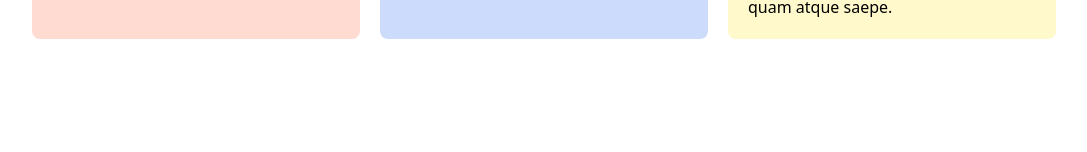
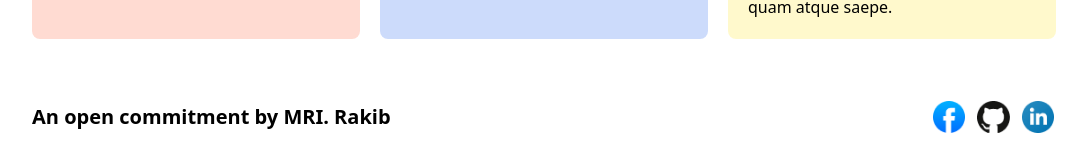
Before and after one commit to mrirakib04/landing-page-2, a React (Vite) app: page / in a window 1280 px wide. Shown: the part 2389-2541 px from the top of the page, without its empty margins (96-1183 px from the left). Before the commit the page ends 2428 px from the top, so only its background shows below. Built offline with nearby package versions, Linux system fonts and the light colour scheme.

Commit message:
footer text added

```diff
--- a/src/Home.jsx
+++ b/src/Home.jsx
@@ -8,6 +8,9 @@ import groupImg3 from "./assets/img/Group 4.png";
 import htmlLogo from "./assets/img/html.png";
 import cssLogo from "./assets/img/css.png";
 import jsLogo from "./assets/img/js.png";
+import fbLogo from "./assets/img/facebook.png";
+import ghLogo from "./assets/img/github.png";
+import inLogo from "./assets/img/linkedin-icon 1.png";
 import SectionTitle from "./components/SectionTitle";
 
 const Home = () => {
@@ -159,6 +162,35 @@ const Home = () => {
           </div>
         </div>
       </div>
+      {/* commitment text */}
+      <div className="max-w-5xl w-full mx-auto flex sm:flex-row flex-col gap-5 justify-between items-center mt-5 sm:mt-10 py-5">
+        <div>
+          <p className="text-xl font-bold">An open commitment by MRI. Rakib</p>
+        </div>
+        <div className="flex items-center gap-2">
+          <a
+            className="border-2 border-transparent rounded-full transition hover:border-black"
+            href="https://www.facebook.com/"
+            target="_blank"
+          >
+            <img className="h-8" src={fbLogo} alt="" />
+          </a>
+          <a
+            className="border-2 border-transparent rounded-full transition hover:border-black"
+            href="https://github.com/"
+            target="_blank"
+          >
+            <img className="h-8" src={ghLogo} alt="" />
+          </a>
+          <a
+            className="border-2 border-transparent rounded-full transition hover:border-black"
+            href="https://linkedin.com/"
+            target="_blank"
+          >
+            <img className="h-8" src={inLogo} alt="" />
+          </a>
+        </div>
+      </div>
     </div>
   );
 };
```
